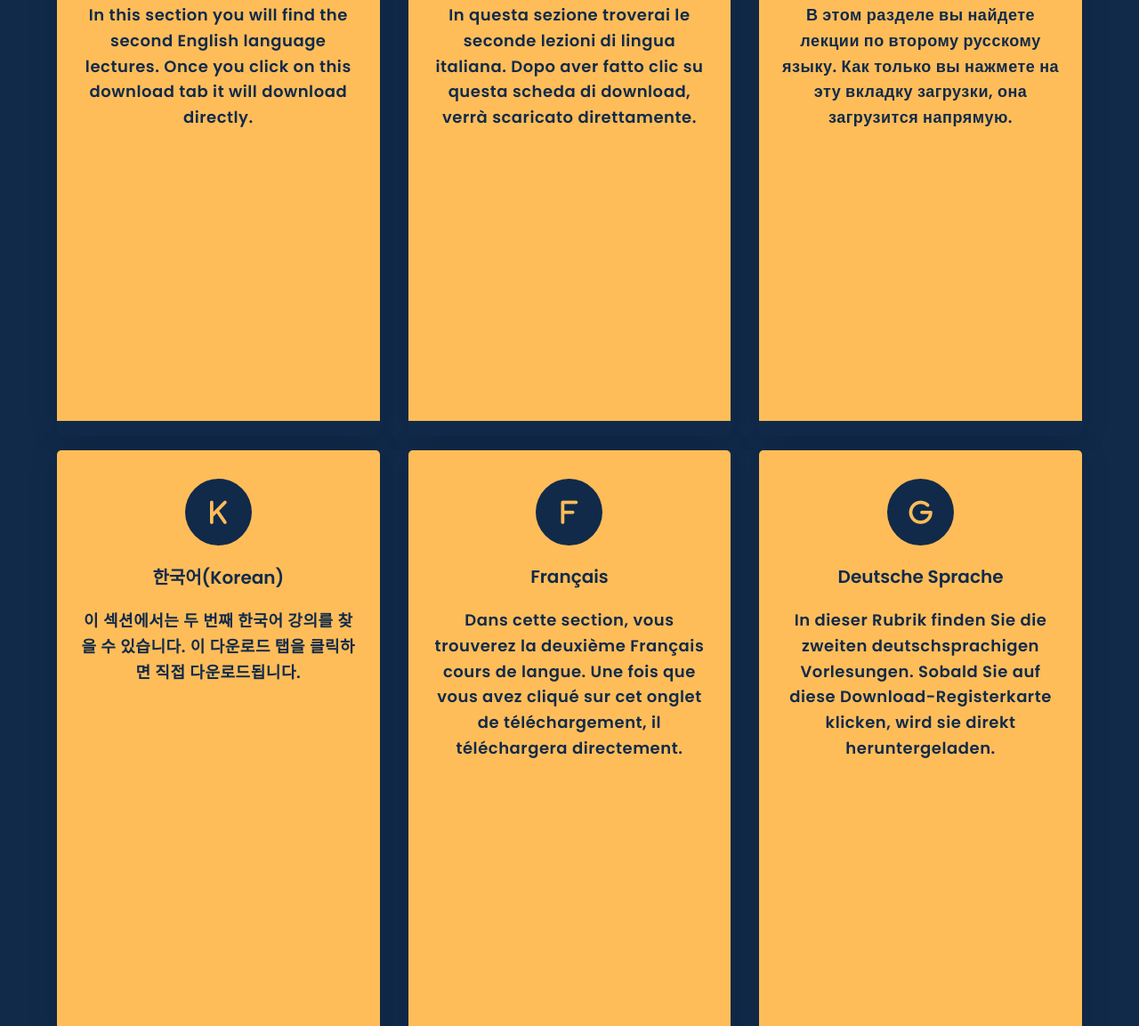
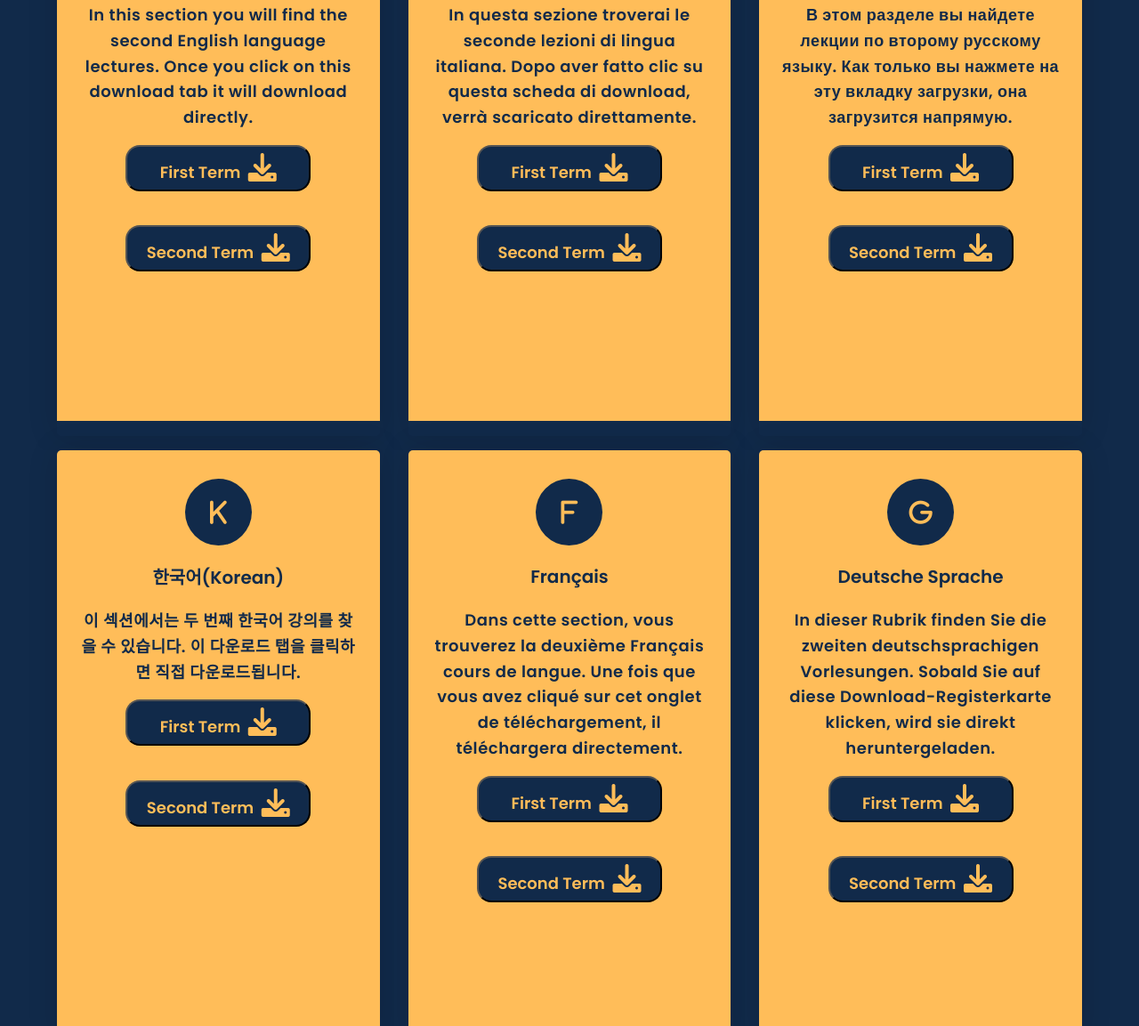
Before and after one commit to Hamzawy25112002/test, a plain HTML site: page index.html in a window 1280 px wide. Shown: the part 295-1448 px from the top of the page at 89% size. Drawn offline with Linux system fonts and the light colour scheme.

Commit message:
Update index.html

```diff
--- a/index.html
+++ b/index.html
@@ -35,10 +35,20 @@
               In this section you will find the second English language lectures. Once you click on this download tab it will download directly.
 
             </p>
-            <a dowenload="" href="lecture/أشكال التعبير السردي .عربي ٢ الملون.pdf" download='Lecture English' class="download-btn">
+            <button><a dowenload="" href="lecture/أشكال التعبير السردي .عربي ٢ الملون.pdf" download='Lecture English' class="download-btn"><span>First Term</span>
               <i class="fa fa-download"></i>
           </a>
+        </button>
+          <div class="second">
+            <button><a dowenload="" href="lecture/أشكال التعبير السردي .عربي ٢ الملون.pdf" download='Lecture English' class="download-btn"><span>Second Term</span>
+              <i class="fa fa-download"></i>
+          </a>
+        </button>
+
           </div>
+
+          </div>
+
         </div>
         <div class="column">
           <div class="card">
@@ -50,9 +60,17 @@
               In questa sezione troverai le seconde lezioni di lingua italiana. Dopo aver fatto clic su questa scheda di download, verrà scaricato direttamente.
 
             </p>
-            <a dowenload="" href="./code.png" download='Lecture Italy' class="download-btn">
+            <button><a dowenload="" href="./code.png" download='Lecture Italy' class="download-btn"><span>First Term</span>
               <i class="fa fa-download"></i>
           </a>
+        </button>
+          <div class="second">
+            <button><a dowenload="" href="lecture/أشكال التعبير السردي .عربي ٢ الملون.pdf" download='Lecture English' class="download-btn"><span>Second Term</span>
+              <i class="fa fa-download"></i>
+          </a>
+        </button>
+
+          </div>
           </div>
         </div>
         <div class="column">
@@ -65,9 +83,17 @@
               В этом разделе вы найдете лекции по второму русскому языку. Как только вы нажмете на эту вкладку загрузки, она загрузится напрямую.
 
             </p>
-            <a dowenload="" href="./code.png" download='Lecture Russian' class="download-btn">
+            <button><a dowenload="" href="./code.png" download='Lecture Russian' class="download-btn"><span>First Term</span>
               <i class="fa fa-download"></i>
           </a>
+        </button>
+          <div class="second">
+           <button><a dowenload="" href="lecture/أشكال التعبير السردي .عربي ٢ الملون.pdf" download='Lecture English' class="download-btn"><span>Second Term</span>
+              <i class="fa fa-download"></i>
+          </a>
+        </button>
+
+          </div>
           </div>
         </div>
         <div class="column">
@@ -80,9 +106,17 @@
               이 섹션에서는 두 번째 한국어 강의를 찾을 수 있습니다. 이 다운로드 탭을 클릭하면 직접 다운로드됩니다.
 
             </p>
-            <a dowenload="" href="./code.png" download='Lecture Korean' class="download-btn">
+            <button><a dowenload="" href="./code.png" download='Lecture Korean' class="download-btn"><span>First Term</span>
               <i class="fa fa-download"></i>
           </a>
+        </button>
+          <div class="second">
+           <button><a dowenload="" href="lecture/أشكال التعبير السردي .عربي ٢ الملون.pdf" download='Lecture English' class="download-btn"><span>Second Term</span>
+              <i class="fa fa-download"></i>
+          </a>
+        </button>
+
+          </div>
           </div>
         </div>
         <div class="column">
@@ -95,9 +129,17 @@
               Dans cette section, vous trouverez la deuxième Français cours de langue. Une fois que vous avez cliqué sur cet onglet de téléchargement, il téléchargera directement.
 
             </p>
-            <a dowenload="" href="./code.png" download='Lecture Français' class="download-btn">
+           <button><a dowenload="" href="./code.png" download='Lecture Français' class="download-btn"><span>First Term</span>
               <i class="fa fa-download"></i>
           </a>
+        </button>
+          <div class="second">
+           <button><a dowenload="" href="lecture/أشكال التعبير السردي .عربي ٢ الملون.pdf" download='Lecture English' class="download-btn"><span>Second Term</span>
+              <i class="fa fa-download"></i>
+          </a>
+        </button>
+
+          </div>
           </div>
         </div>
         <div class="column">
@@ -110,9 +152,16 @@
               In dieser Rubrik finden Sie die zweiten deutschsprachigen Vorlesungen. Sobald Sie auf diese Download-Registerkarte klicken, wird sie direkt heruntergeladen.
 
             </p>
-            <a dowenload="" href="./code.png" download='Lecture Germany' class="download-btn">
+            <button><a dowenload="" href="./code.png" download='Lecture Germany' class="download-btn"><span>First Term</span>
               <i class="fa fa-download"></i>
           </a>
+        </button>
+          <div class="second">
+           <button> <a dowenload="" href="lecture/أشكال التعبير السردي .عربي ٢ الملون.pdf" download='Lecture English' class="download-btn"><span>Second Term</span>
+              <i class="fa fa-download"></i>
+          </a>
+        </button>
+          </div>
           </div>
         </div>
         <div class="column">
@@ -125,9 +174,17 @@
               En esta sección encontrarás las segundas clases magistrales de español. Una vez que haga clic en esta pestaña de descarga, se descargará directamente.
 
             </p>
-            <a dowenload="" href="./code.png" download='Lecture Española' class="download-btn">
+           <button><a dowenload="" href="./code.png" download='Lecture Española' class="download-btn"><span>First Term</span>
               <i class="fa fa-download"></i>
           </a>
+        </button>
+          <div class="second">
+            <button><a dowenload="" href="lecture/أشكال التعبير السردي .عربي ٢ الملون.pdf" download='Lecture English' class="download-btn"><span>Second Term</span>
+              <i class="fa fa-download"></i>
+          </a>
+        </button>
+
+          </div>
           </div>
         </div>
         <div class="column">
@@ -140,9 +197,17 @@
               在本节中，您将找到有关第二种汉语的讲座。单击此下载选项卡后，它将直接下载。
 
             </p>
-            <a dowenload="" href="./code.png" download='Lecture Chinese' class="download-btn">
+           <button><a dowenload="" href="./code.png" download='Lecture Chinese' class="download-btn"><span>First Term</span>
               <i class="fa fa-download"></i>
           </a>
+        </button>
+          <div class="second">
+            <button><a dowenload="" href="lecture/أشكال التعبير السردي .عربي ٢ الملون.pdf" download='Lecture English' class="download-btn"><span>Second Term</span>
+              <i class="fa fa-download"></i>
+          </a>
+        </button>
+
+          </div>
           </div>
         </div>
         <div class="column">
@@ -155,9 +220,17 @@
               Bu bölümde ikinci Doğu dilleri üzerine dersler bulacaksınız. Farsça ve Türkçe dahil. Bu indirme sekmesine tıkladığınızda, doğrudan indirilecektir.
 
             </p>
-            <a dowenload="" href="./code.png" download='Lecture Oriental Language' class="download-btn">
+            <button><a dowenload="" href="./code.png" download='Lecture Oriental Language' class="download-btn"><span>First Term</span>
               <i class="fa fa-download"></i>
           </a>
+        </button>
+          <div class="second">
+            <button><a dowenload="" href="lecture/أشكال التعبير السردي .عربي ٢ الملون.pdf" download='Lecture English' class="download-btn"><span>Second Term</span>
+              <i class="fa fa-download"></i>
+          </a>
+        </button>
+
+          </div>
           </div>
         </div>
       </div>
```
